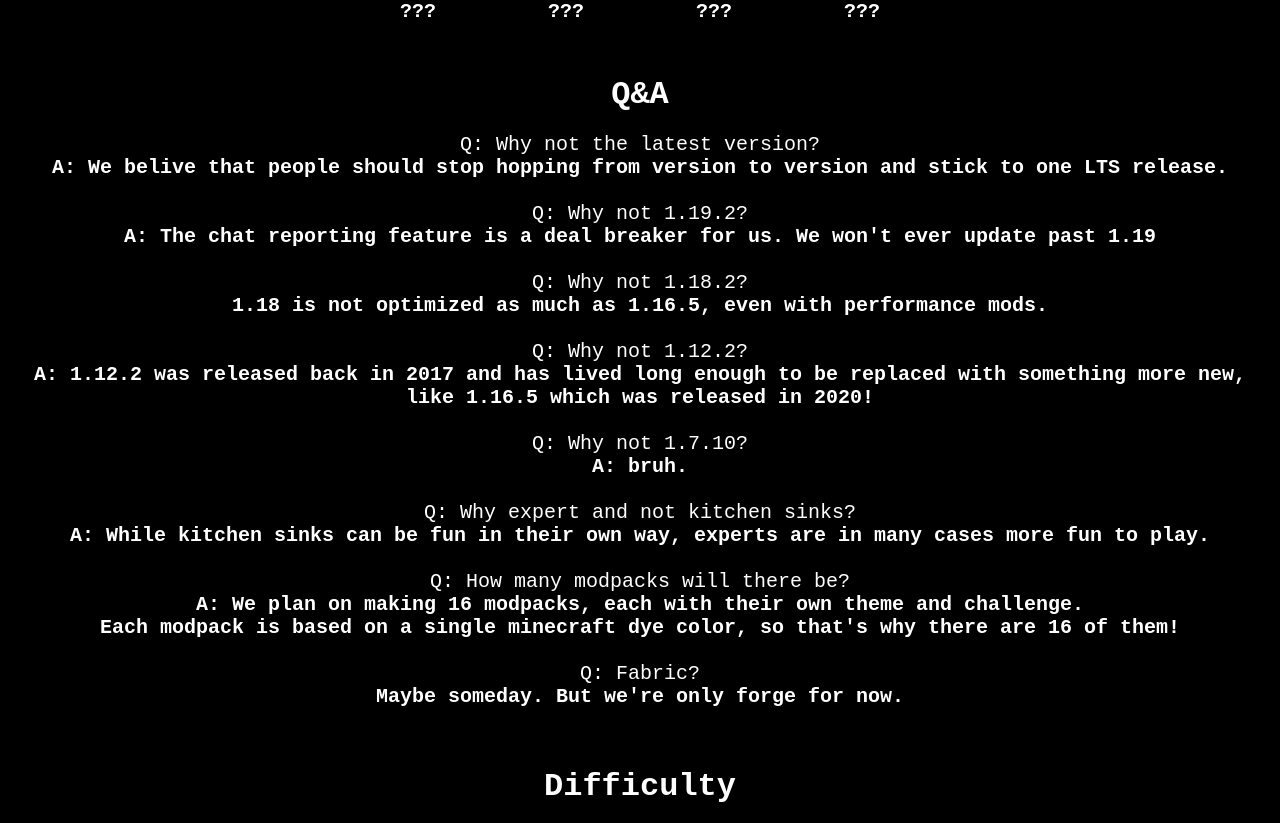
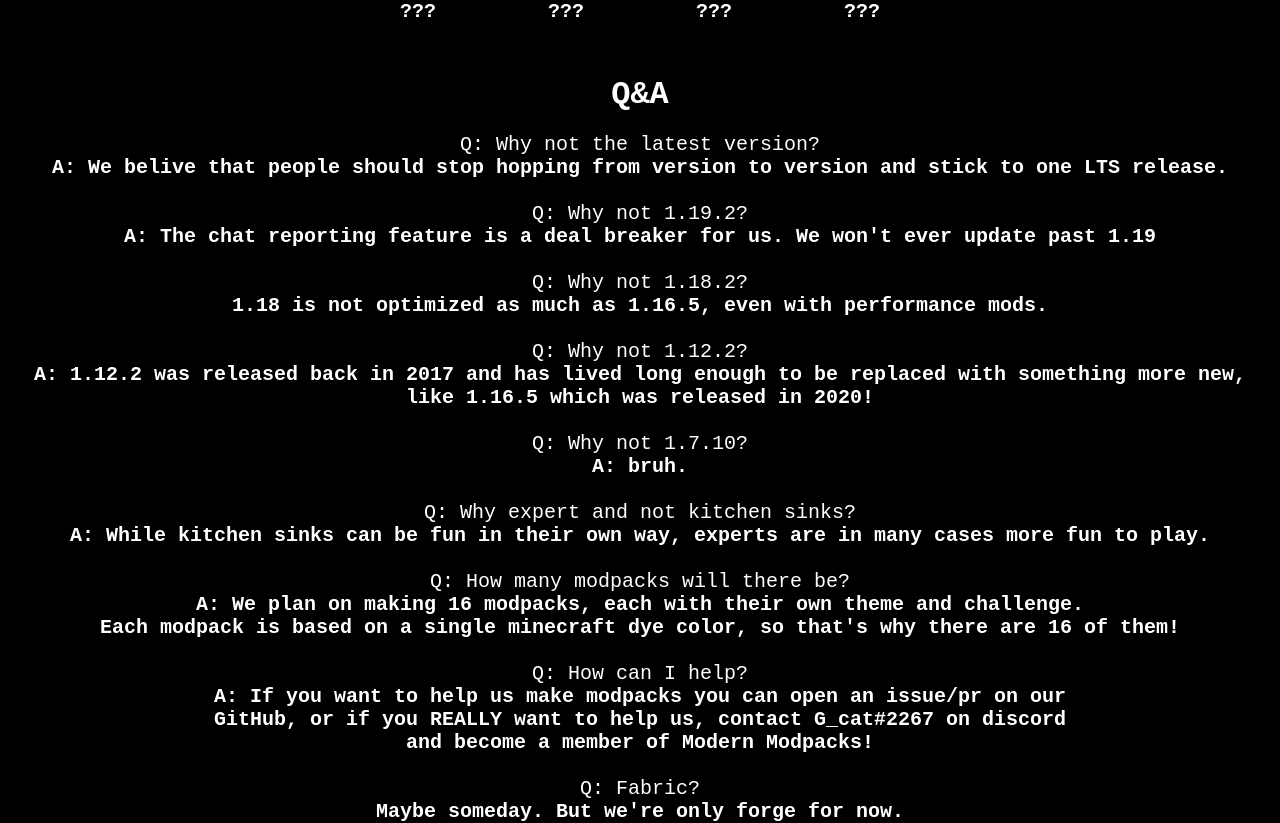
Before and after one commit to Modern-Modpacks/website, a Svelte app: page / in a window 1280 px wide. Shown: the part 1100-1923 px from the top of the page. Built offline with nearby package versions, Linux system fonts and the light colour scheme; a web font is replaced by a local one.

Commit message:
Add discord and how to join

```diff
--- a/src/App.svelte
+++ b/src/App.svelte
@@ -8,6 +8,12 @@
     // Consts and vars
     const modpacklist = Array.from(modpacks.entries()) // Enum modpacks
     const links = [
+        {
+            "title": "Discord",
+            "url": "https://discord.gg/ZTTw4J6aYu",
+            "img": "https://www.svgrepo.com/show/353655/discord-icon.svg"
+        },
+
         {
             "title": "GitHub",
             "url": "https://github.com/Modern-Modpacks",
@@ -305,7 +311,12 @@
 
             Q: How many modpacks will there be?
             <b>A: We plan on making 16 modpacks, each with their own theme and challenge.
-                Each modpack is based on a single minecraft dye color, so that's why there are 16 of them!</b>
+               Each modpack is based on a single minecraft dye color, so that's why there are 16 of them!</b>
+
+            Q: How can I help?
+            <b>A: If you want to help us make modpacks you can open an issue/pr on our
+               GitHub, or if you REALLY want to help us, contact G_cat#2267 on discord
+               and become a member of Modern Modpacks!</b>
 
             Q: Fabric?
             <b>Maybe someday. But we're only forge for now.</b>
```
